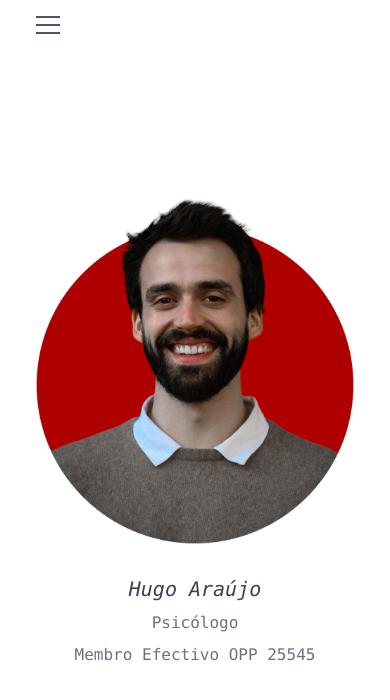
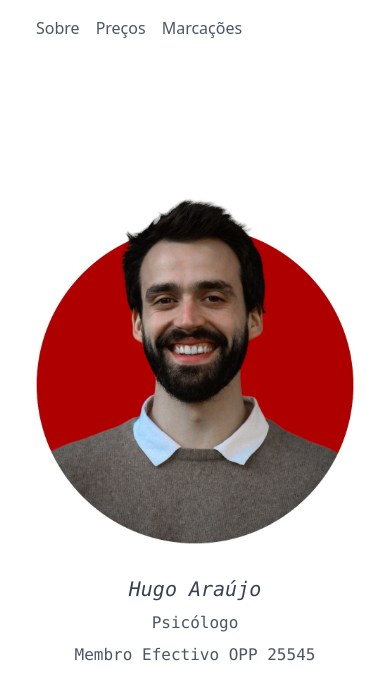
Before and after one commit to bfar97/hugo-landing, a Gatsby site: page /components/hero in a window 390 px wide. Built offline with nearby package versions, Linux system fonts and the light colour scheme; Gatsby itself is replaced by a stand-in of ours.

Commit message:
more good stuff

```diff
--- a/src/pages/components/hero.tsx
+++ b/src/pages/components/hero.tsx
@@ -15,12 +15,7 @@ const Hero: React.FC = () => {
         <div className="z-10 w-full">
           <nav className="absolute p-4 z-100 w-full">
             <div className="flex mx-5 justify-between">
-              <div className="md:hidden space-y-1.5">
-                <div className="w-6 h-0.5 bg-gray-600"></div>
-                <div className="w-6 h-0.5 bg-gray-600"></div>
-                <div className="w-6 h-0.5 bg-gray-600"></div>
-              </div>
-              <ul className="hidden md:flex space-x-16 w-[50%] text-gray-600 font-medium">
+              <ul className="flex space-x-4 md:space-x-16 w-[80%] md:w-[50%] text-gray-600 font-medium">
                 <li>
                   <a href="#about">Sobre</a>
                 </li>
@@ -47,10 +42,10 @@ const Hero: React.FC = () => {
               <p className="font-mono font-medium italic text-gray-700 text-xl sm:text-2xl md:text-4xl lg:text-7xl pb-2">
                 Hugo Araújo
               </p>
-              <p className="font-mono text-gray-500 text-md sm:text-lg  md:text-3xl lg:text-3xl pb-2">
+              <p className="font-mono text-gray-600 text-md sm:text-lg  md:text-3xl lg:text-3xl pb-2">
                 Psicólogo
               </p>
-              <p className="font-mono text-gray-500 text-md sm:text-lg  md:text-2xl lg:text-2xl">
+              <p className="font-mono text-gray-600 text-md sm:text-lg  md:text-2xl lg:text-2xl">
                 Membro Efectivo OPP 25545
               </p>
             </div>
```
